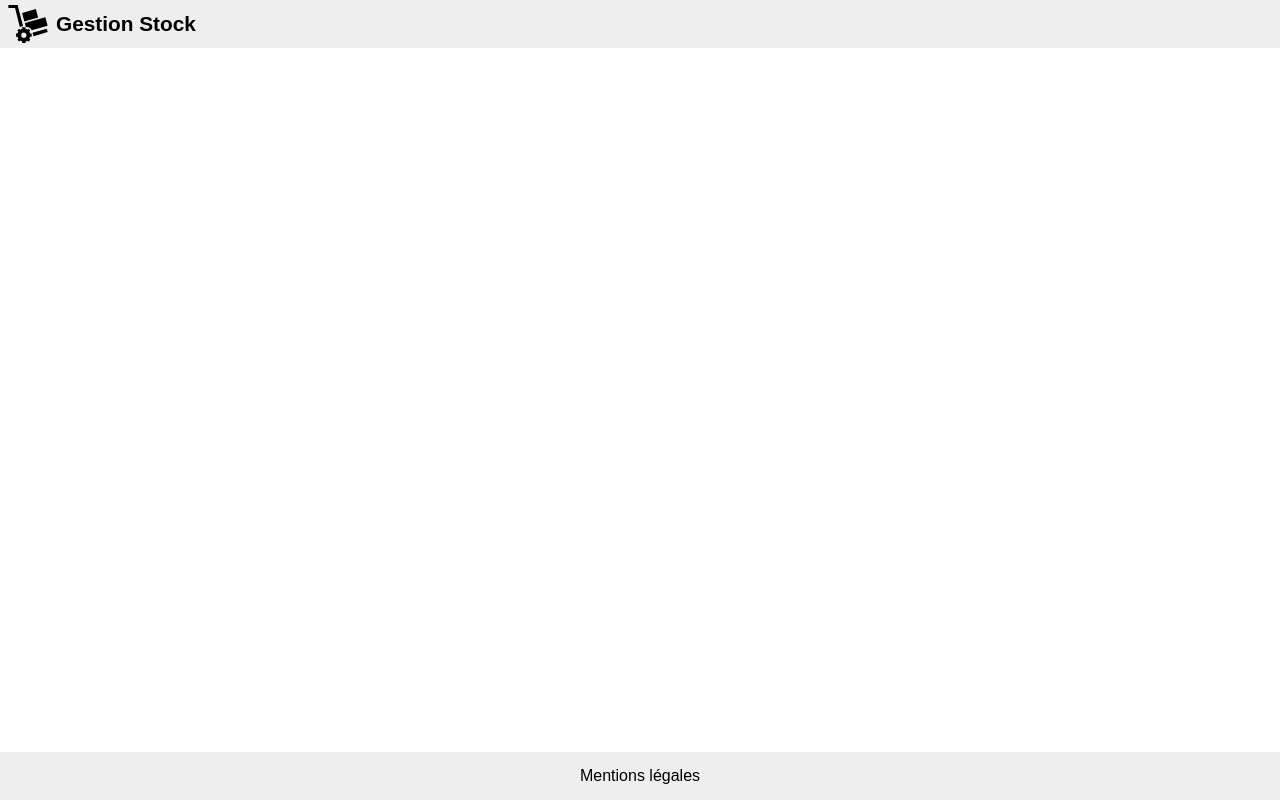
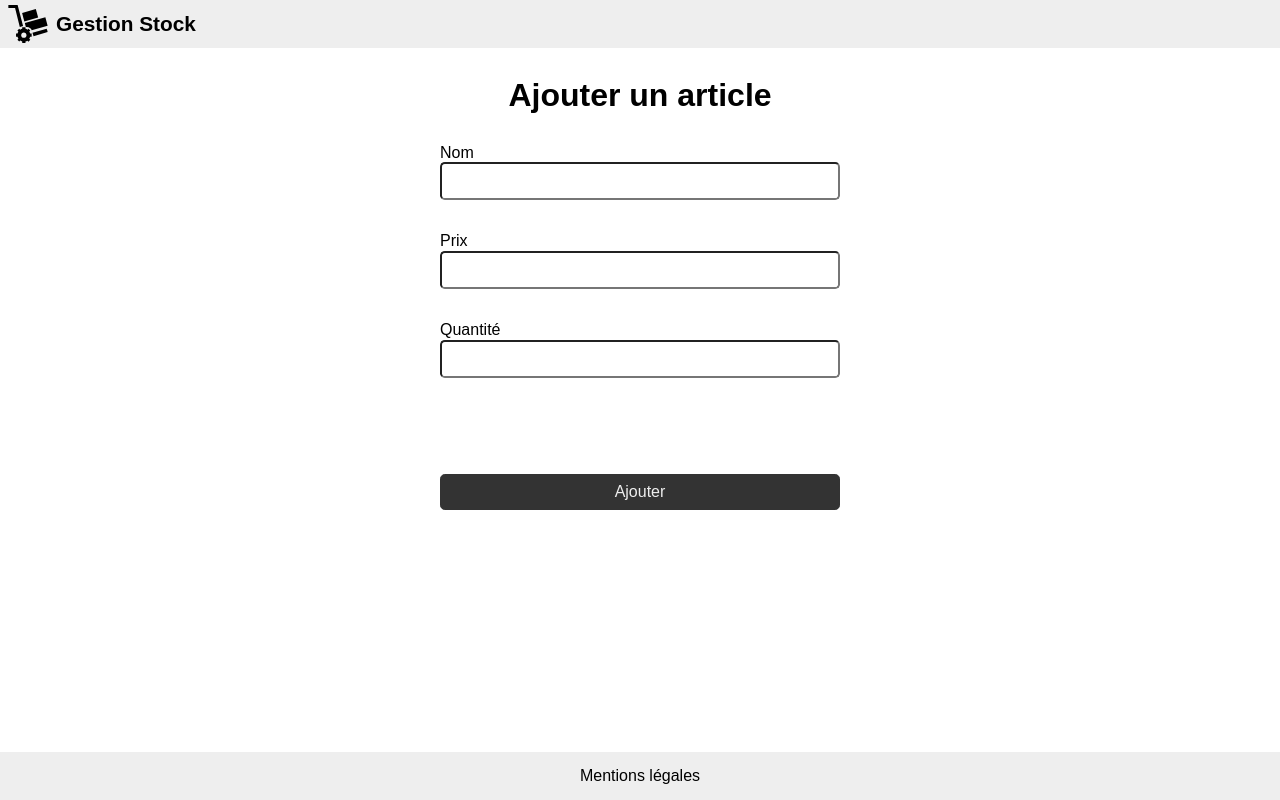
Before and after one commit to LucileGB/formation_vue, a Vue app in the folder front/: page /stock/add in a window 1280 px wide. Built offline with nearby package versions, Linux system fonts and the light colour scheme.

Commit message:
added css

```diff
--- /dev/null
+++ b/front/src/assets/css/button.css
@@ -0,0 +1,49 @@
+button,
+a.button {
+  display: flex;
+  align-items: center;
+  justify-content: center;
+  gap: 0.5em;
+
+  padding: 0.5em 1em;
+
+  background: #eee;
+  border: 0.1em solid #eee;
+  border-radius: 0.3em;
+  color: inherit;
+  text-decoration: inherit;
+
+  &:disabled {
+    color: #aaa;
+  }
+
+  &:not(:disabled) {
+    cursor: pointer;
+
+    &:hover {
+      background: #ddd;
+      border-color: #ddd;
+    }
+
+    &:active {
+      background: #ccc;
+      border-color: #ccc;
+    }
+
+    &.primary {
+      background: #333;
+      border-color: #333;
+      color: #eee;
+
+      &:hover {
+        background: #444;
+        border-color: #444;
+      }
+
+      &:active {
+        background: #555;
+        border-color: #555;
+      }
+    }
+  }
+}
--- a/front/src/assets/main.css
+++ b/front/src/assets/main.css
@@ -1,19 +1,17 @@
 @import '../../node_modules/normalize.css/normalize.css';
+@import './css/button.css';
 
 * {
   box-sizing: border-box;
 }
+
 body {
-  /* margin: 0px; */
   font-family: sans-serif;
-}
-
-h1 {
-  text-align: center;
 }
 
 #app {
   min-height: 100vh;
+
   display: flex;
   flex-flow: column;
   justify-content: space-between;
@@ -21,16 +19,23 @@ h1 {
 
 main {
   flex: 1;
+
   display: flex;
   flex-flow: column;
   align-items: center;
+  gap: 0.5em;
 
   width: 100%;
   max-width: 100ch;
   margin: 0 auto;
+
   padding: 0.5em;
 
   p {
     width: 100%;
   }
+
+  h1 {
+    text-align: center;
+  }
 }
--- a/front/src/router/index.ts
+++ b/front/src/router/index.ts
@@ -1,5 +1,6 @@
 import { createRouter, createWebHistory } from 'vue-router'
 import HomeView from '../views/HomeView.vue'
+import { stockRoutes } from '@/stock/router'
 
 const router = createRouter({
   history: createWebHistory(import.meta.env.BASE_URL),
@@ -17,7 +18,8 @@ const router = createRouter({
       // which is lazy-loaded when the route is visited.
       // Evite de télécharger tout un bout de code pour rien, grâce au lazyLoading
       component: () => import('../views/LegalView.vue')
-    }
+    },
+    ...stockRoutes
   ]
 })
 
--- /dev/null
+++ b/front/src/stock/router.ts
@@ -0,0 +1,12 @@
+export const stockRoutes = [
+  {
+    path: '/stock',
+    name: 'stock',
+    component: () => import('../stock/views/ListView.vue')
+  },
+  {
+    path: '/stock/add',
+    name: 'stock/add',
+    component: () => import('../stock/views/AddView.vue')
+  }
+]
--- /dev/null
+++ b/front/src/stock/views/AddView.vue
@@ -0,0 +1,55 @@
+<template>
+  <main>
+    <h1>Ajouter un article</h1>
+    <form>
+      <label>
+        <span>Nom</span>
+        <input type="text" />
+        <span class="error"></span>
+      </label>
+
+      <label>
+        <span>Prix</span>
+        <input type="number" />
+        <span class="error"></span>
+      </label>
+
+      <label>
+        <span>Quantité</span>
+        <input type="number" />
+        <span class="error"></span>
+      </label>
+
+      <div class="error"></div>
+      <button class="primary">Ajouter</button>
+    </form>
+  </main>
+</template>
+
+<style scoped>
+form {
+  display: flex;
+  flex-flow: column;
+  gap: 1em;
+  width: 100%;
+  max-width: 25em;
+
+  label {
+    display: flex;
+    flex-flow: column;
+
+    input {
+      padding: 0.5em 1em;
+      border: 0.1 solide #aaa;
+      border-radius: 0.3em;
+    }
+    span.error {
+      height: 1em;
+    }
+  }
+
+  div.error {
+    height: 3em;
+  }
+}
+</style>
--- /dev/null
+++ b/front/src/stock/views/ListView.vue
@@ -0,0 +1,82 @@
+<template>
+  <main><h1>Liste des articles</h1></main>
+  <section class="content">
+    <nav>
+      <button>Rafraîchir</button>
+      <RouterLink to="" class="button">Ajouter</RouterLink>
+      <button>Supprimer</button>
+      <div class="error"></div>
+      <table>
+        <thead>
+          <tr>
+            <th class="name">Nom</th>
+            <th class="price">Prix</th>
+            <th class="qty">Quantité</th>
+          </tr>
+        </thead>
+        <thbody>
+          <tr>
+            <th class="name">Tournevis</th>
+            <th class="price">2.56 E</th>
+            <th class="qty">143</th>
+          </tr>
+          <tr>
+            <th class="name">Scie</th>
+            <th class="price">52.56 E</th>
+            <th class="qty">13</th>
+          </tr>
+          <tr>
+            <th class="name">Marteau</th>
+            <th class="price">12.56 E</th>
+            <th class="qty">1432</th>
+          </tr>
+        </thbody>
+      </table>
+    </nav>
+  </section>
+</template>
+
+<style scoped>
+nav {
+  display: flex;
+  gap: 0.25em;
+}
+
+div.error {
+  height: 2em;
+}
+
+table {
+  border: 0.1em solid #aaa;
+
+  border-collapse: separate;
+  border-spacing: 0;
+  border-radius: 0.3em;
+
+  thhead {
+    background: #aaa;
+  }
+
+  th,
+  td {
+    padding: 0.5em 1em;
+    overflow: hidden;
+  }
+
+  tbody {
+    cursor: pointer;
+
+    tr:nth-child(even) {
+      background: #eee;
+    }
+
+    tr:hover {
+      background: #ddd;
+    }
+
+    tr.selected {
+      background: #ccc;
+    }
+  }
+}
+</style>
--- a/front/src/views/HomeView.vue
+++ b/front/src/views/HomeView.vue
@@ -1,8 +1,10 @@
 <script setup lang="ts"></script>
 
 <template>
-  <main><h1>Gérez efficacement votre stock&nbsp!</h1></main>
-  <RouterLink to="/stock" class="button">Voir le stock</RouterLink>
+  <main>
+    <h1>Gérez efficacement votre stock&nbsp;!</h1>
+    <RouterLink to="/stock" class="button primary">Voir le stock</RouterLink>
+  </main>
 </template>
 
 <style scoped>
```
Also changed, not shown: 1 other file (tests, documents, lock files or other folders).
